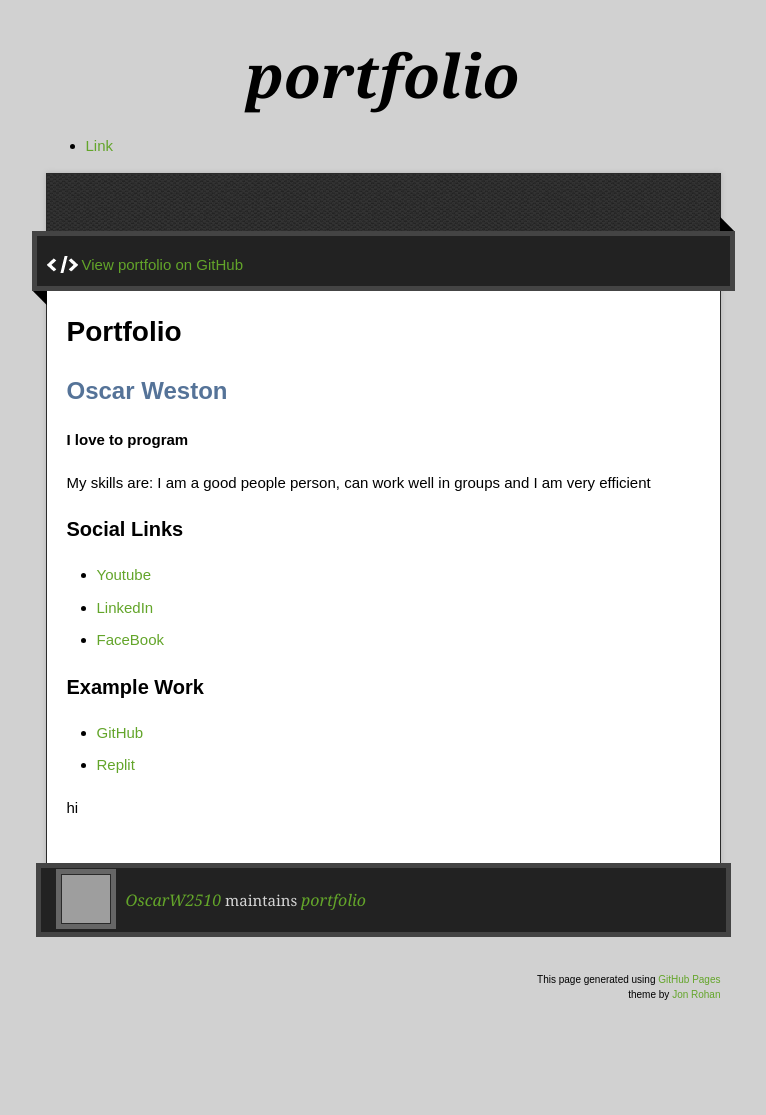
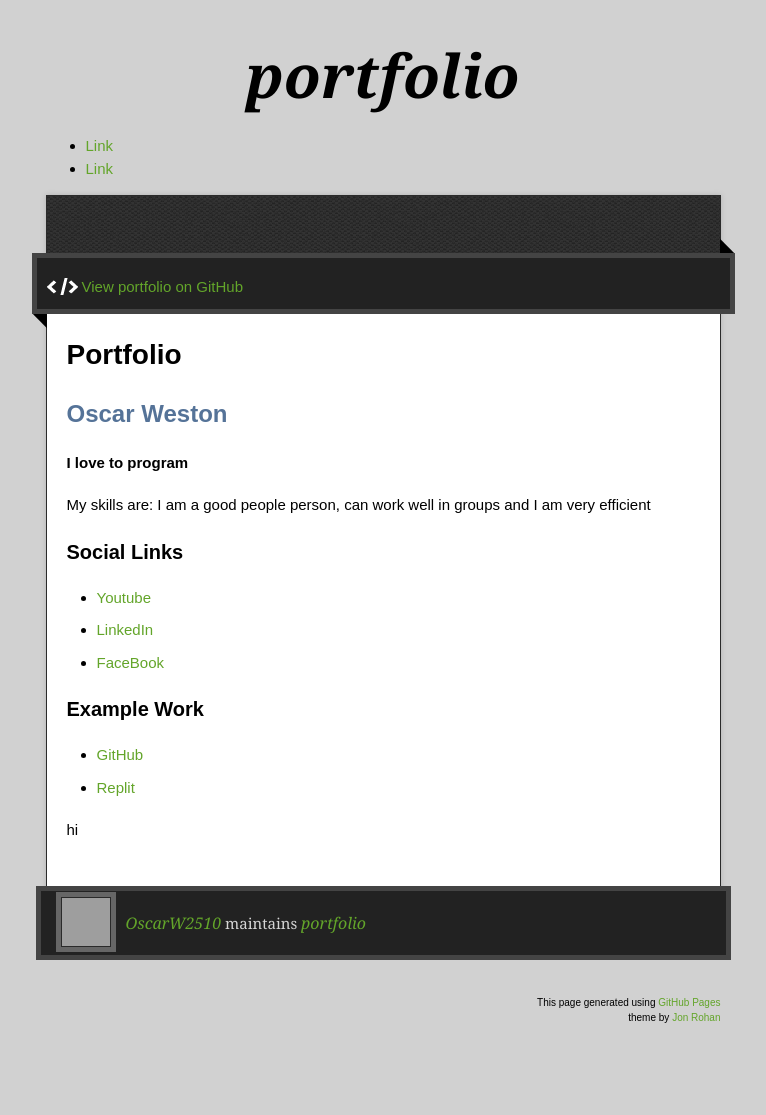
Before and after one commit to OscarW2510/portfolio, a Jekyll site: the page built from index.md, in a window 1280 px wide. Shown: the whole page, without its empty margins (257-1023 px from the left). Built offline with Jekyll 4.4.1, drawn with Linux system fonts in a browser that asks for light colours; our own code applies the rules of GitHub Pages for plain Markdown files; the repository's description, which GitHub fills in, is left out; before the commit the page ends 1092 px from its top, so only the background shows below that; grey boxes are pictures that could not be loaded.

Commit message:
Update nav.html

```diff
--- a/_includes/nav.html
+++ b/_includes/nav.html
@@ -3,5 +3,8 @@
    <li>
      <a href="gallery.html"> Link </a>
    </li>
+   <li>
+     <a href="index.html"> Link </a>
+   </li>
   </ul>
 </nav>
```
